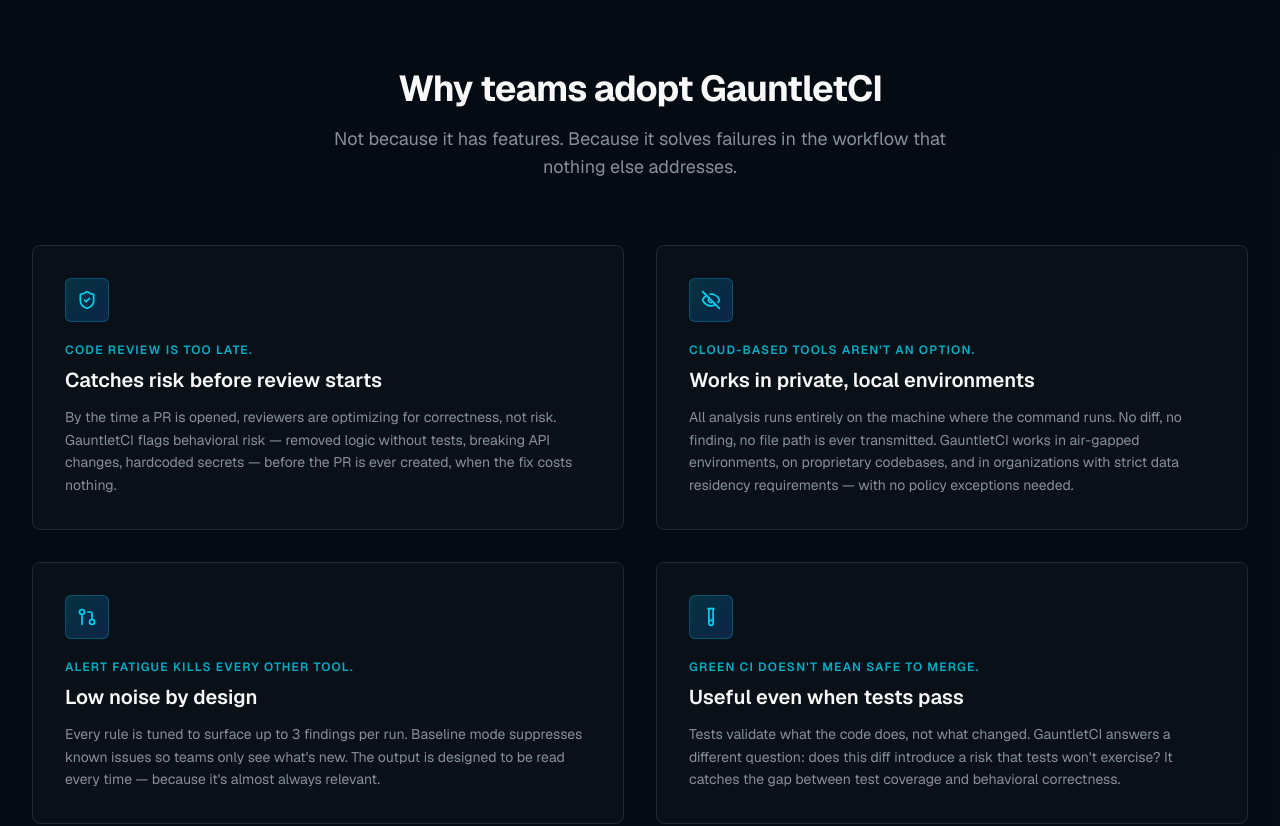
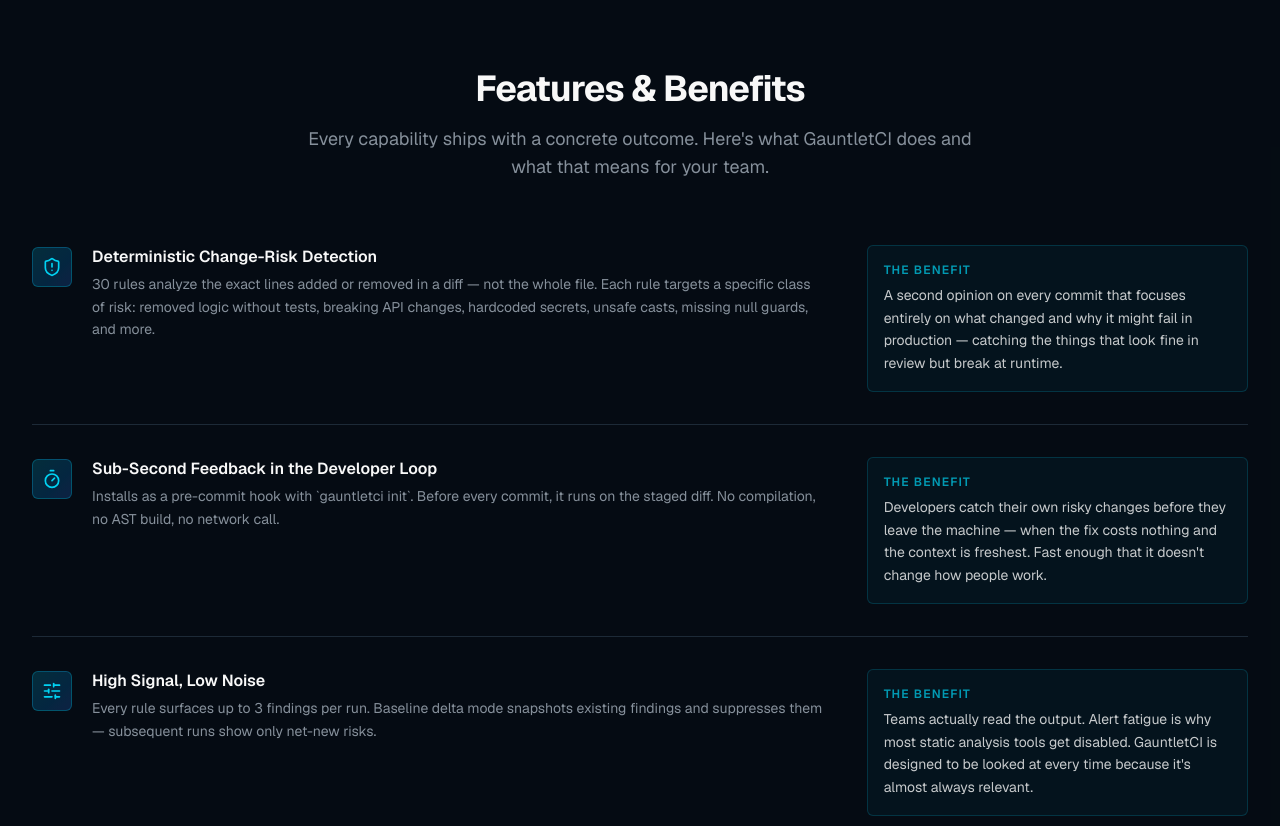
Before and after one commit to EricCogen/GauntletCI, a Next.js app in the folder site/: page / in a window 1280 px wide. Shown: the part 2140-2966 px from the top of the page. Built offline with nearby package versions, Linux system fonts and the light colour scheme.

Commit message:
[CLI] Replace why-teams with structured features-benefits section
8-item list with feature name, what-it-does description, and a
highlighted 'The benefit' callout panel per row. Two-column layout
on md+ screens. Replaces the 4-card outcome section.

```diff
--- a/site/app/page.tsx
+++ b/site/app/page.tsx
@@ -2,7 +2,7 @@ import { Header } from "@/components/header";
 import { Hero } from "@/components/hero";
 import { Stats } from "@/components/stats";
 import { Features } from "@/components/features";
-import { WhyTeams } from "@/components/why-teams";
+import { FeaturesBenefits } from "@/components/features-benefits";
 import { ProvenReliability } from "@/components/proven-reliability";
 import { QuickStart } from "@/components/quick-start";
 import { DetectionRules } from "@/components/detection-rules";
@@ -16,7 +16,7 @@ export default function Home() {
       <Hero />
       <Stats />
       <Features />
-      <WhyTeams />
+      <FeaturesBenefits />
       <ProvenReliability />
       <QuickStart />
       <DetectionRules />
--- /dev/null
+++ b/site/components/features-benefits.tsx
@@ -0,0 +1,104 @@
+import {
+  ShieldAlert,
+  Timer,
+  SlidersHorizontal,
+  GitPullRequestArrow,
+  Lock,
+  BrainCircuit,
+  Layers,
+  Ticket,
+} from "lucide-react";
+
+const items = [
+  {
+    icon: ShieldAlert,
+    feature: "Deterministic Change-Risk Detection",
+    what: "30 rules analyze the exact lines added or removed in a diff — not the whole file. Each rule targets a specific class of risk: removed logic without tests, breaking API changes, hardcoded secrets, unsafe casts, missing null guards, and more.",
+    benefit: "A second opinion on every commit that focuses entirely on what changed and why it might fail in production — catching the things that look fine in review but break at runtime.",
+  },
+  {
+    icon: Timer,
+    feature: "Sub-Second Feedback in the Developer Loop",
+    what: "Installs as a pre-commit hook with `gauntletci init`. Before every commit, it runs on the staged diff. No compilation, no AST build, no network call.",
+    benefit: "Developers catch their own risky changes before they leave the machine — when the fix costs nothing and the context is freshest. Fast enough that it doesn't change how people work.",
+  },
+  {
+    icon: SlidersHorizontal,
+    feature: "High Signal, Low Noise",
+    what: "Every rule surfaces up to 3 findings per run. Baseline delta mode snapshots existing findings and suppresses them — subsequent runs show only net-new risks.",
+    benefit: "Teams actually read the output. Alert fatigue is why most static analysis tools get disabled. GauntletCI is designed to be looked at every time because it's almost always relevant.",
+  },
+  {
+    icon: GitPullRequestArrow,
+    feature: "CI Gate with GitHub Inline Comments",
+    what: "A drop-in GitHub Actions composite action runs GauntletCI on every PR, fails the check if findings are produced, and posts findings as inline review comments directly on the diff.",
+    benefit: "Risky changes can't merge unless reviewed or suppressed. Findings appear on the exact lines that triggered them — no separate report to read, no manual triage.",
+  },
+  {
+    icon: Lock,
+    feature: "100% Local Execution & Privacy",
+    what: "All analysis runs entirely on the machine where the command runs. No diff, no finding, no file path is ever transmitted. Evidence strings for PII and secrets are auto-redacted in output.",
+    benefit: "Works in air-gapped environments, on proprietary codebases, and in organizations with strict data residency requirements — with no policy exceptions needed. An unconditional guarantee, not a setting.",
+  },
+  {
+    icon: BrainCircuit,
+    feature: "Local LLM Enrichment (Fully Offline)",
+    what: "Runs high-confidence findings through a locally hosted Phi-3 Mini model and appends a plain-English explanation. No API key, no network call — the model runs on your hardware.",
+    benefit: "Junior developers get actionable context on why a finding matters and what to do about it, without asking a senior engineer. Generated locally so it can safely reference the actual diff.",
+  },
+  {
+    icon: Layers,
+    feature: "Architecture Policy Enforcement",
+    what: "Reads a `forbidden_imports` list from `.gauntletci.json` and flags any added import that violates a configured dependency pair — e.g. a Domain project importing an Infrastructure namespace.",
+    benefit: "Architectural boundaries that exist only in wikis and verbal agreements drift silently. GauntletCI enforces them in the diff, at commit time, before the violation is ever merged.",
+  },
+  {
+    icon: Ticket,
+    feature: "Ticket Context Attachment",
+    what: "Reads the Jira, Linear, or GitHub Issue ticket referenced in the branch name and attaches the ticket description to findings.",
+    benefit: "Flags scope drift: a finding in a database layer on a UI-ticket branch is a strong signal the change wasn't intentional. Verifies not just 'is this code safe?' but 'is it doing what the ticket asked for?'",
+  },
+];
+
+export function FeaturesBenefits() {
+  return (
+    <section id="features-benefits" className="py-20 sm:py-28 bg-card/30">
+      <div className="mx-auto max-w-7xl px-4 sm:px-6 lg:px-8">
+        <div className="text-center mb-16">
+          <h2 className="text-3xl sm:text-4xl font-bold tracking-tight text-balance">
+            Features &amp; Benefits
+          </h2>
+          <p className="mt-4 text-lg text-muted-foreground max-w-2xl mx-auto text-pretty">
+            Every capability ships with a concrete outcome. Here's what GauntletCI does
+            and what that means for your team.
+          </p>
+        </div>
+
+        <div className="flex flex-col divide-y divide-border">
+          {items.map((item) => (
+            <div key={item.feature} className="grid md:grid-cols-[2fr_1fr] gap-6 py-8 first:pt-0 last:pb-0">
+              {/* Left: feature + what it does */}
+              <div className="flex gap-5">
+                <div className="mt-0.5 shrink-0 inline-flex h-10 w-10 items-center justify-center rounded-md bg-gradient-to-br from-cyan-500/20 to-blue-500/20 border border-cyan-500/30">
+                  <item.icon className="h-5 w-5 text-cyan-400" />
+                </div>
+                <div>
+                  <h3 className="text-base font-semibold text-foreground mb-1">{item.feature}</h3>
+                  <p className="text-sm text-muted-foreground leading-relaxed">{item.what}</p>
+                </div>
+              </div>
+
+              {/* Right: the benefit */}
+              <div className="md:pl-4">
+                <div className="rounded-md bg-cyan-500/5 border border-cyan-500/20 p-4 h-full flex flex-col justify-center">
+                  <p className="text-xs font-semibold uppercase tracking-widest text-cyan-400/70 mb-1.5">The benefit</p>
+                  <p className="text-sm text-foreground/80 leading-relaxed">{item.benefit}</p>
+                </div>
+              </div>
+            </div>
+          ))}
+        </div>
+      </div>
+    </section>
+  );
+}
--- a/site/components/why-teams.tsx
+++ /dev/null
@@ -1,70 +0,0 @@
-import { ShieldCheck, GitPullRequest, EyeOff, TestTube } from "lucide-react";
-
-const reasons = [
-  {
-    icon: ShieldCheck,
-    title: "Catches risk before review starts",
-    problem: "Code review is too late.",
-    benefit:
-      "By the time a PR is opened, reviewers are optimizing for correctness, not risk. GauntletCI flags behavioral risk — removed logic without tests, breaking API changes, hardcoded secrets — before the PR is ever created, when the fix costs nothing.",
-  },
-  {
-    icon: EyeOff,
-    title: "Works in private, local environments",
-    problem: "Cloud-based tools aren't an option.",
-    benefit:
-      "All analysis runs entirely on the machine where the command runs. No diff, no finding, no file path is ever transmitted. GauntletCI works in air-gapped environments, on proprietary codebases, and in organizations with strict data residency requirements — with no policy exceptions needed.",
-  },
-  {
-    icon: GitPullRequest,
-    title: "Low noise by design",
-    problem: "Alert fatigue kills every other tool.",
-    benefit:
-      "Every rule is tuned to surface up to 3 findings per run. Baseline mode suppresses known issues so teams only see what's new. The output is designed to be read every time — because it's almost always relevant.",
-  },
-  {
-    icon: TestTube,
-    title: "Useful even when tests pass",
-    problem: "Green CI doesn't mean safe to merge.",
-    benefit:
-      "Tests validate what the code does, not what changed. GauntletCI answers a different question: does this diff introduce a risk that tests won't exercise? It catches the gap between test coverage and behavioral correctness.",
-  },
-];
-
-export function WhyTeams() {
-  return (
-    <section id="why-teams" className="py-20 sm:py-28 bg-card/30">
-      <div className="mx-auto max-w-7xl px-4 sm:px-6 lg:px-8">
-        <div className="text-center mb-16">
-          <h2 className="text-3xl sm:text-4xl font-bold tracking-tight text-balance">
-            Why teams adopt GauntletCI
-          </h2>
-          <p className="mt-4 text-lg text-muted-foreground max-w-2xl mx-auto text-pretty">
-            Not because it has features. Because it solves failures in the workflow that
-            nothing else addresses.
-          </p>
-        </div>
-
-        <div className="grid gap-8 sm:grid-cols-2">
-          {reasons.map((reason, index) => (
-            <div
-              key={index}
-              className="rounded-lg border border-border bg-card p-8 hover:border-cyan-500/40 transition-colors"
-            >
-              <div className="mb-5 inline-flex h-11 w-11 items-center justify-center rounded-md bg-gradient-to-br from-cyan-500/20 to-blue-500/20 border border-cyan-500/30">
-                <reason.icon className="h-5 w-5 text-cyan-400" />
-              </div>
-              <p className="text-xs font-semibold uppercase tracking-widest text-cyan-400/80 mb-2">
-                {reason.problem}
-              </p>
-              <h3 className="text-xl font-semibold mb-3">{reason.title}</h3>
-              <p className="text-sm text-muted-foreground leading-relaxed">
-                {reason.benefit}
-              </p>
-            </div>
-          ))}
-        </div>
-      </div>
-    </section>
-  );
-}
```
